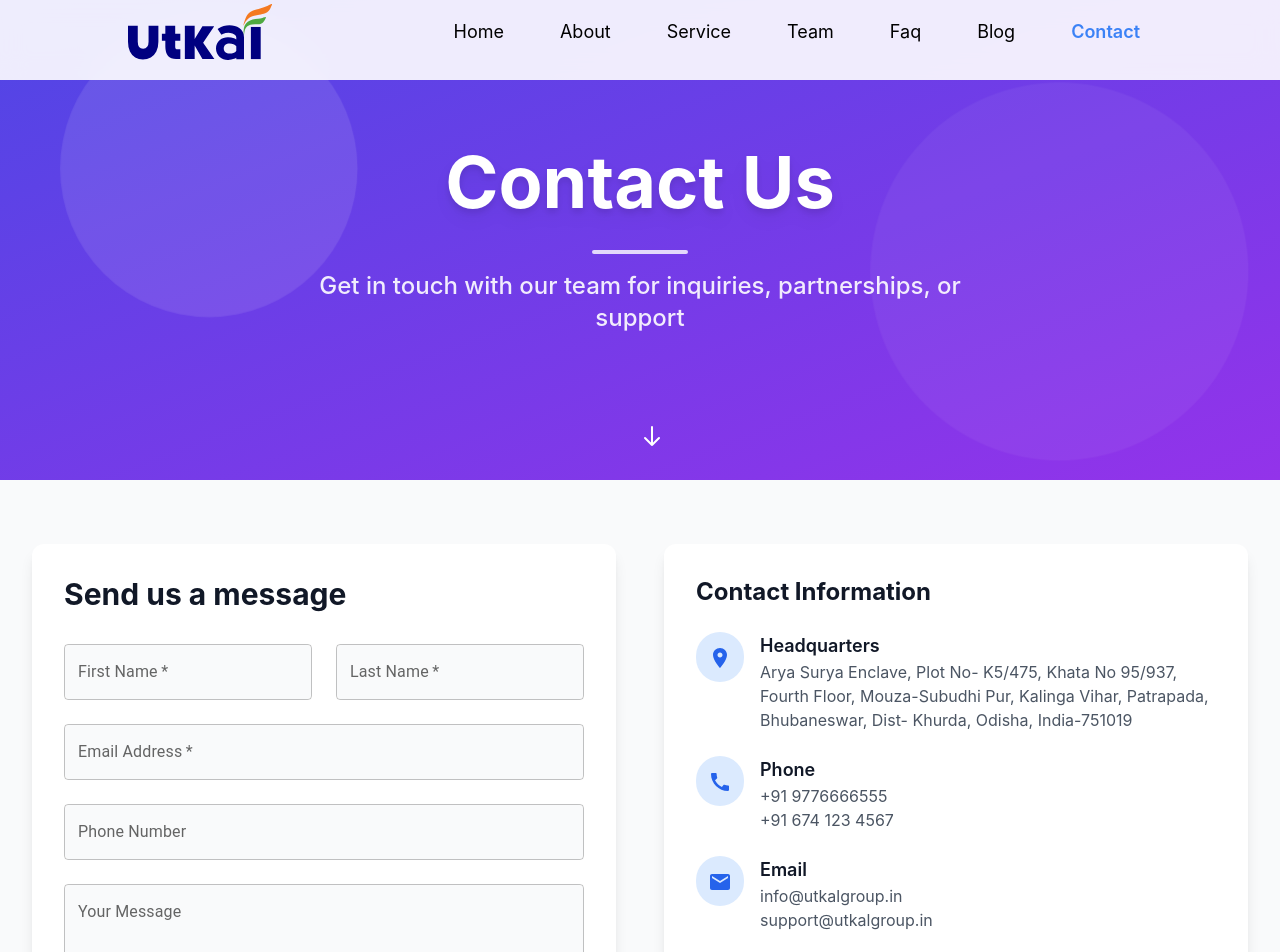
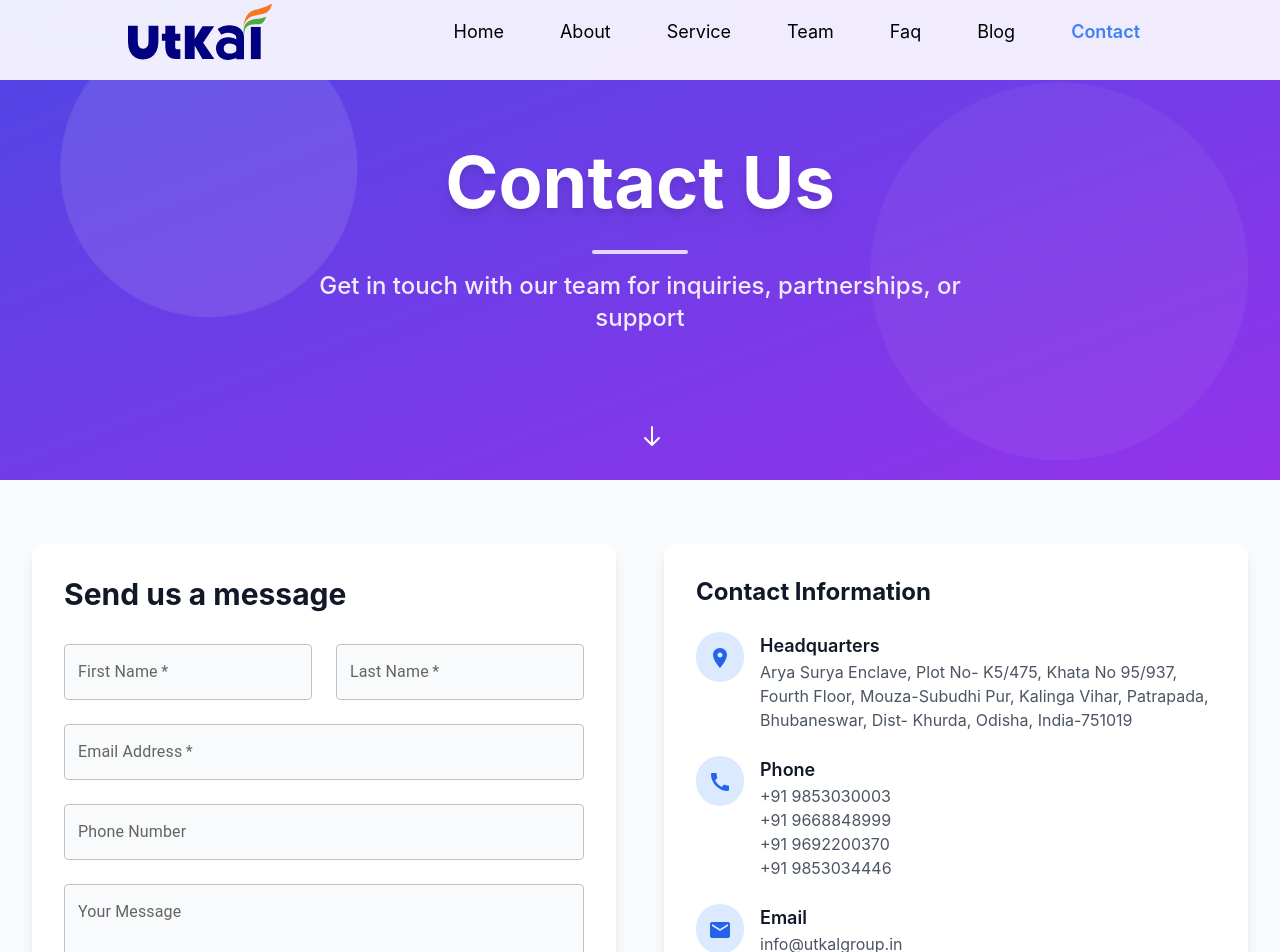
Before and after one commit to utkalgrouptech/UtkalGroup-Web, a Next.js app: page /contact in a window 1280 px wide. Shown: the top 952 px of the page. Built offline with nearby package versions, Linux system fonts and the light colour scheme.

Commit message:
Contact Changes

```diff
--- a/src/Components/Contact/Contactinformation.tsx
+++ b/src/Components/Contact/Contactinformation.tsx
@@ -90,8 +90,10 @@ const ContactPage = () => {
                   </div>
                   <div>
                     <h4 className="text-lg font-semibold text-gray-900">Phone</h4>
-                    <p className="text-gray-600">+91 9776666555</p>
-                    <p className="text-gray-600">+91 674 123 4567</p>
+                    <p className="text-gray-600">+91 9853030003</p>
+                    <p className="text-gray-600">+91 9668848999</p>
+                    <p className="text-gray-600">+91 9692200370</p>
+                    <p className="text-gray-600">+91 9853034446</p>
                   </div>
                 </div>
 
@@ -156,17 +158,17 @@ const ContactPage = () => {
               {
                 city: "New Delhi",
                 address: "Corporate Office: 214, Second Floor, Sector A, Pocket C, Vasant Kunj, New Delhi 110070",
-                phone: "+91 9776666555"
+                phone: "+91 9668848999"
               },
               {
                 city: "Bhubaneswar",
                 address: "Arya Surya Enclave, Plot No- K5/475, Khata No 95/937, Fourth Floor, Mouza-Subudhi Pur, Kalinga Vihar, Patrapada, Bhuabneswar, Dist- Khurda, Odisha, India-751019.",
-                phone: "+91 674 123 4567"
+                phone: "+91 9853030003"
               },
               {
                 city: "Bangalore",
                 address: "789 Tech Plaza, Whitefield, Bangalore - 560066",
-                phone: "+91 9776666555"
+                phone: "+91 9692200370"
               }
             ].map((branch, index) => (
               <div key={index} className="bg-white rounded-xl shadow-lg p-6 hover:shadow-xl transition-shadow">
--- a/src/Components/Home/Call.tsx
+++ b/src/Components/Home/Call.tsx
@@ -97,7 +97,7 @@ export default function ContactSection() {
                     <svg className="w-5 h-5 mr-2 text-amber-400" fill="none" stroke="currentColor" viewBox="0 0 24 24">
                       <path strokeLinecap="round" strokeLinejoin="round" strokeWidth="2" d="M3 5a2 2 0 012-2h3.28a1 1 0 01.948.684l1.498 4.493a1 1 0 01-.502 1.21l-2.257 1.13a11.042 11.042 0 005.516 5.516l1.13-2.257a1 1 0 011.21-.502l4.493 1.498a1 1 0 01.684.949V19a2 2 0 01-2 2h-1C9.716 21 3 14.284 3 6V5z"></path>
                     </svg>
-                    +91 9776666555
+                    +91 9853030003/9668848999/9692200370/9853034446
                   </p>
                   <p className="text-gray-300 flex items-center">
                     <svg className="w-5 h-5 mr-2 text-amber-400" fill="none" stroke="currentColor" viewBox="0 0 24 24">
```
